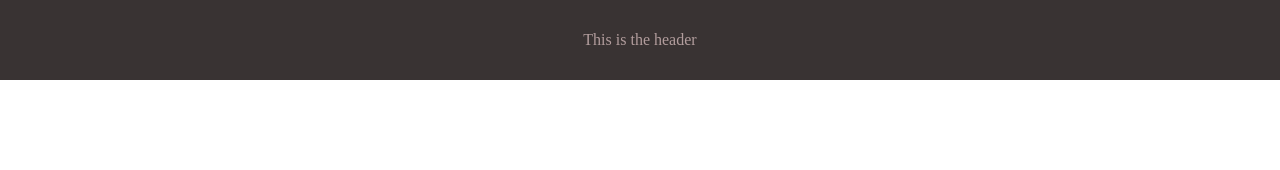
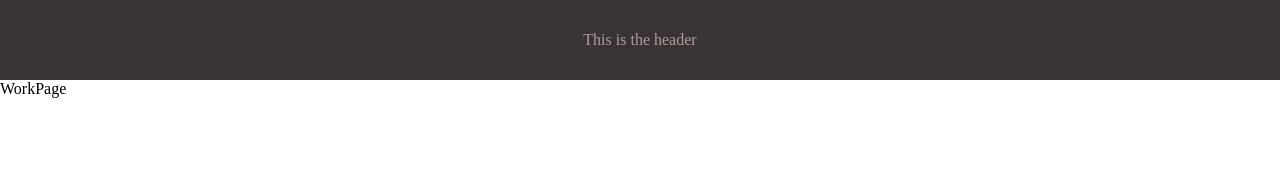
Before and after one commit to Natalia-dot/ownexercises, a React (Create React App) app in the folder typescript-project/: page /work in a window 1280 px wide. Shown: the top 170 px of the page. Built offline with nearby package versions, Linux system fonts and the light colour scheme.

Commit message:
routing implemented and working

```diff
--- a/typescript-project/src/App.tsx
+++ b/typescript-project/src/App.tsx
@@ -1,10 +1,12 @@
-import { Outlet } from 'react-router-dom';
+import { Outlet, RouterProvider } from 'react-router-dom';
 import './App.css';
 import {Footer, Nav} from './components/index'
+import { router } from './routes/routes';
 
 const App: React.FC = () => {
   return (
    <>
+
   <Nav theme='dark'/>
   <Outlet/>
   <Footer theme='dark'/>
--- a/typescript-project/src/index.tsx
+++ b/typescript-project/src/index.tsx
@@ -3,13 +3,15 @@ import ReactDOM from 'react-dom/client';
 import './index.css';
 import App from './App';
 import reportWebVitals from './reportWebVitals';
+import { RouterProvider } from 'react-router-dom';
+import { router } from './routes/routes';
 
 const root = ReactDOM.createRoot(
   document.getElementById('root') as HTMLElement
 );
 root.render(
   <React.StrictMode>
-    <App />
+       <RouterProvider router={router}/>
   </React.StrictMode>
 );
 
--- /dev/null
+++ b/typescript-project/src/pages/Home/Home.tsx
@@ -0,0 +1,7 @@
+import React from 'react'
+
+export const Home = () => {
+  return (
+    <div>Home</div>
+  )
+}
--- /dev/null
+++ b/typescript-project/src/pages/WorkPages/WorkPage.tsx
@@ -0,0 +1,7 @@
+import React from 'react'
+
+export const WorkPage = () => {
+  return (
+    <div>WorkPage</div>
+  )
+}
```
Also changed, not shown: typescript-project/src/routes/routes.tsx (+14 -2 lines).
